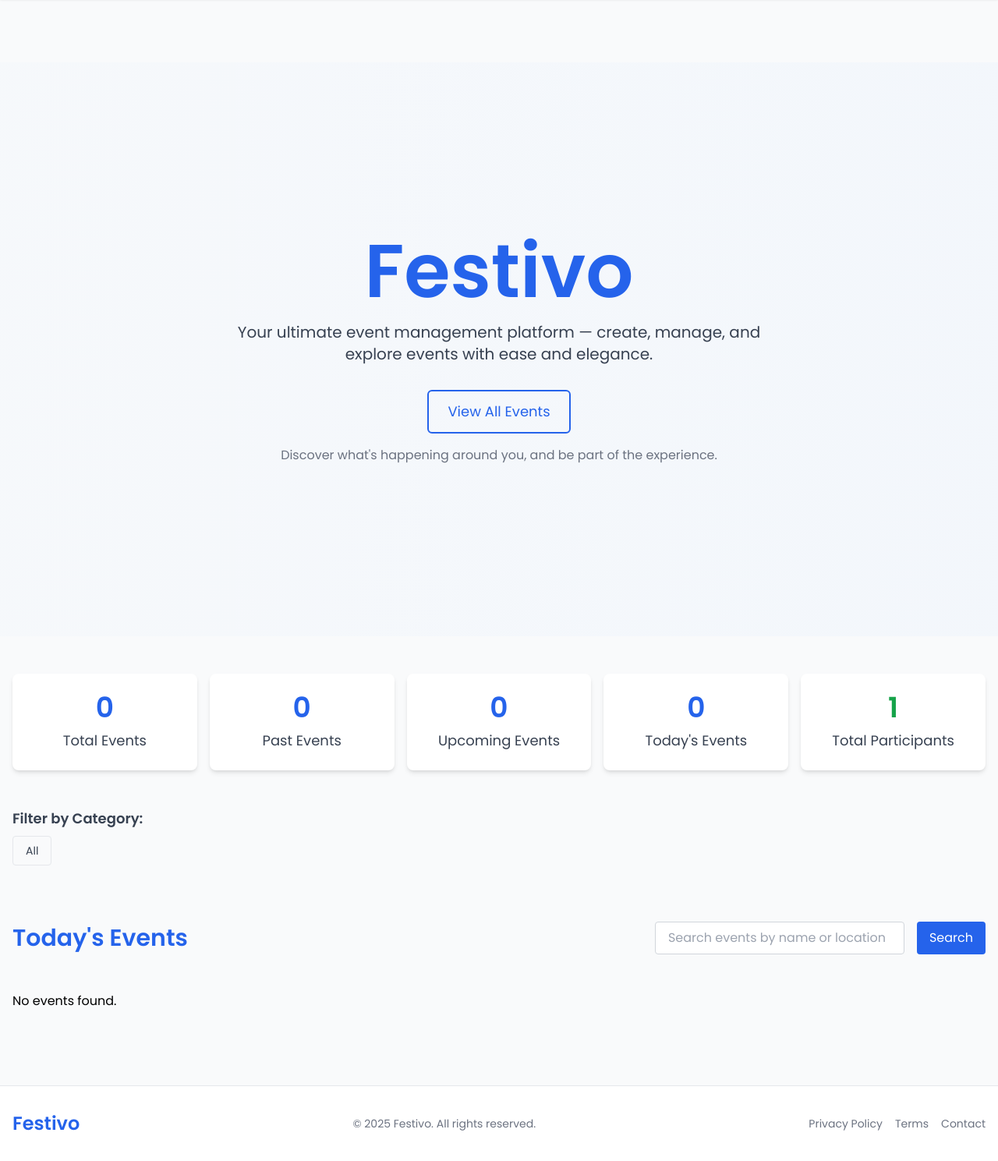
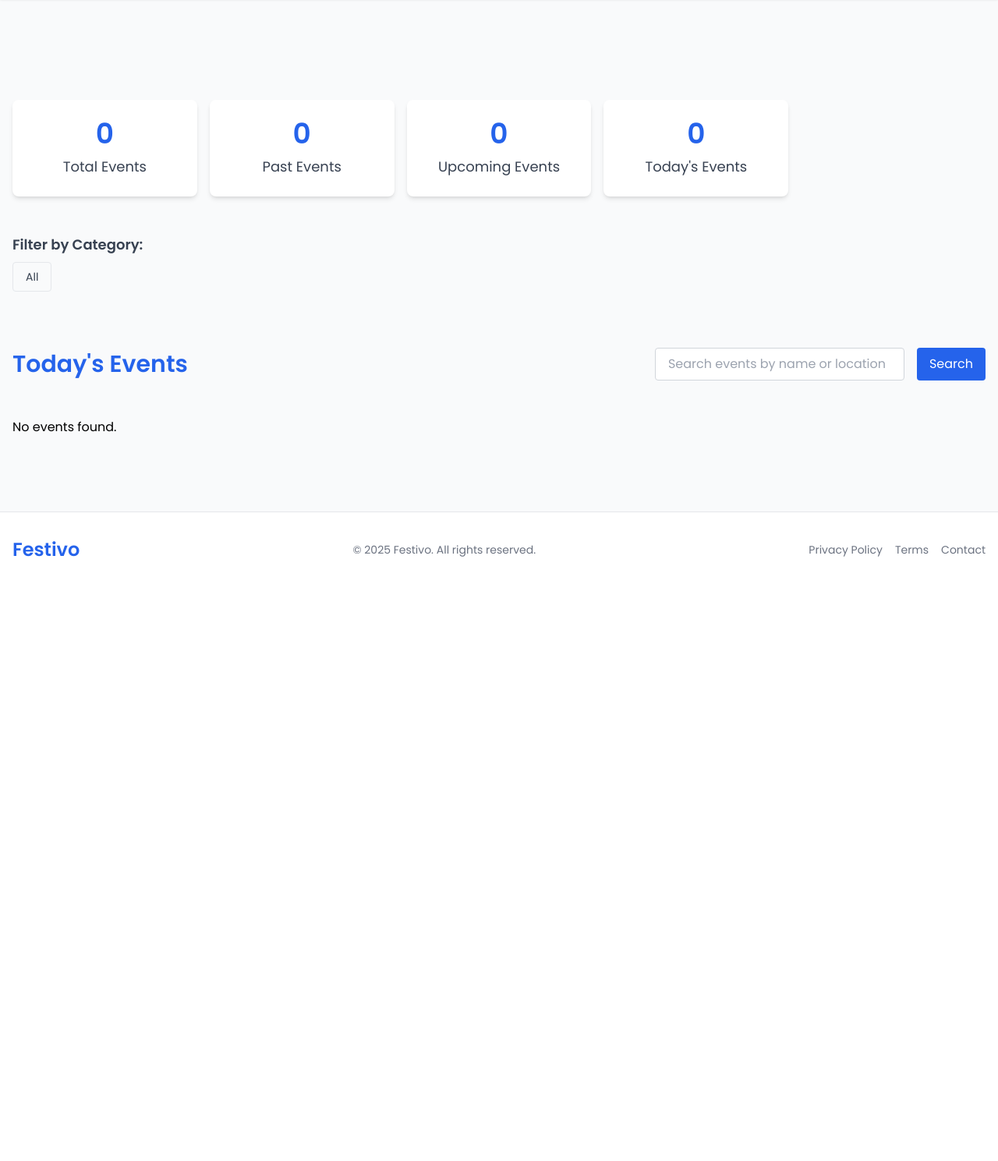
Before and after one commit to sajjadhossanshimanto/festivo-event-managent-system, a Django app: page / in a window 1280 px wide. Shown: the part 64-1553 px from the top of the page at 78% size. After the commit the page ends 778 px from the top, so only its background shows below. Run offline with Django 5.2, Linux system fonts and the light colour scheme; the visitor is signed in with stand-in values (Sample User, id 1); data comes from the database, SQL or seed files in the repository; data that the repository does not hold is empty; some libraries are stand-ins or nearby versions.

Commit message:
web into moved

```diff
--- a/events/templates/events/event_list.html
+++ b/events/templates/events/event_list.html
@@ -2,26 +2,6 @@
 
 {% block mainBody %}
 <main>
-    <!-- Hero Section -->
-    <section
-        class="flex items-center justify-center min-h-[calc(100vh-4rem)] bg-gradient-to-r from-blue-100/10 to-blue-100/20 text-center px-4">
-        <div>
-            <h1 class="text-6xl sm:text-7xl lg:text-8xl font-extrabold text-blue-600 mb-4">
-                Festivo
-            </h1>
-            <p class="text-gray-700 text-lg sm:text-xl mb-8 max-w-2xl mx-auto">
-                Your ultimate event management platform — create, manage, and explore events with ease and elegance.
-            </p>
-            <a href="#event_list"
-                class="inline-block px-6 py-3 border-2 border-blue-600 text-blue-600 font-medium text-lg rounded-md hover:bg-blue-50 transition duration-200">
-                View All Events
-            </a>
-            <p class="mt-4 text-gray-500">
-                Discover what's happening around you, and be part of the experience.
-            </p>
-        </div>
-    </section>
-
     <!-- Statistics Section -->
     <section class="max-w-[1440px] mx-auto px-4 py-12">
         <div class="grid grid-cols-1 md:grid-cols-2 lg:grid-cols-5 gap-4">
@@ -47,14 +27,6 @@
             <a href="?type=today" class="block bg-white shadow-md rounded-lg p-6 text-center hover:shadow-lg transition">
                 <div class="text-4xl font-extrabold text-blue-600 mb-2">{{ stats.today }}</div>
                 <div class="text-gray-700 text-lg font-medium">Today's Events</div>
-            </a>
-
-            <!-- Total Participants Card -->
-            <a href="{% url 'participant_list' %}">
-                <div class="bg-white shadow-md rounded-lg p-6 text-center">
-                    <div class="text-4xl font-extrabold text-green-600 mb-2">{{ stats.total_participants }}</div>
-                    <div class="text-gray-700 text-lg font-medium">Total Participants</div>
-                </div>
             </a>
 
         </div>
@@ -139,10 +111,17 @@
                         Participants: {{ event.rsvp.count }}
                     </p>
 
-                    <a href="{% url 'event_detail' event.id %}"
-                    class="mt-auto self-start px-4 py-2 border border-blue-600 text-blue-600 rounded hover:bg-blue-50 transition inline-block text-center">
-                        View Details
-                    </a>
+                    <div>
+                        <a href="{% url 'event_detail' event.id %}"
+                        class="mt-auto self-start px-4 py-2 border border-blue-600 text-blue-600 rounded hover:bg-blue-50 transition inline-block text-center">
+                            View Details
+                        </a>
+
+                        <a href="{% url 'rsvp_event' user.id event.id %}"
+                        class="mt-auto self-start px-4 py-2 border border-blue-600 text-blue-600 rounded hover:bg-blue-50 transition inline-block text-center">
+                            RSVP
+                        </a>
+                    </div>
                 </div>
             </div>
             {% empty %}
```
Also changed, not shown: events/templates/events/intro.html (added, +19 -0 lines).
